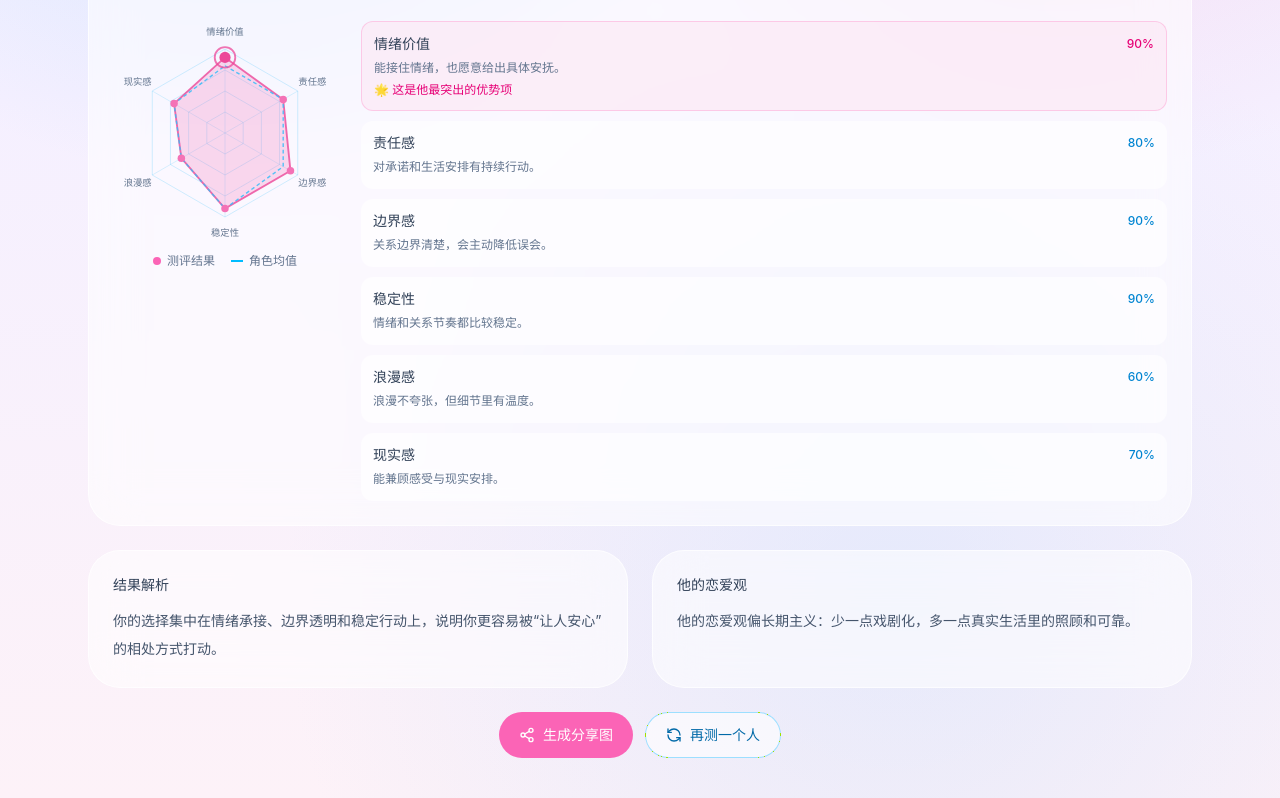
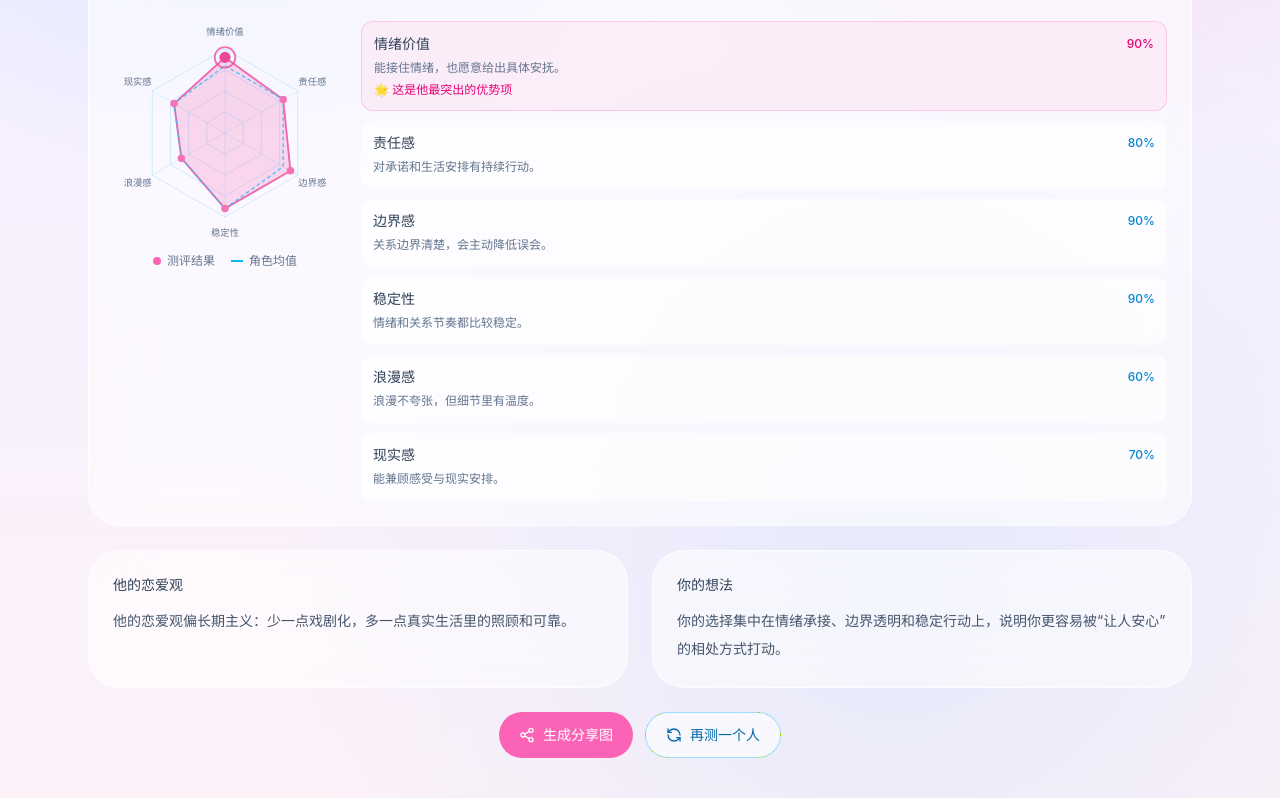
Before and after one commit to yusun787-hub/test-commercial, a React (Vite) app: page /result in a window 1280 px wide. Shown: the part 554-1352 px from the top of the page. Built offline with nearby package versions, Linux system fonts and the light colour scheme.

Commit message:
调整结果页卡片顺序并修改标题
Co-Authored-By: Aime <aime@bytedance.com>
Change-Id: Ib1a7fea664ab74cad9ad856beb8bccb8123ebb4e

```diff
--- a/src/pages/ResultPage.tsx
+++ b/src/pages/ResultPage.tsx
@@ -71,13 +71,13 @@
       {/* 底部两栏 */}
       <section className="grid gap-4 sm:gap-6 sm:grid-cols-2">
         <article className="rounded-[1.5rem] border border-white/70 bg-white/55 p-5 backdrop-blur-xl sm:rounded-[2rem] sm:p-6">
-          <p className="text-sm font-medium text-slate-700">结果解析</p>
-          <p className="mt-3 text-sm leading-7 text-slate-600">{profile.analysis}</p>
+          <p className="text-sm font-medium text-slate-700">他的恋爱观</p>
+          <p className="mt-3 text-sm leading-7 text-slate-600">{profile.partnerView}</p>
         </article>
 
         <article className="rounded-[1.5rem] border border-white/70 bg-white/55 p-5 backdrop-blur-xl sm:rounded-[2rem] sm:p-6">
-          <p className="text-sm font-medium text-slate-700">他的恋爱观</p>
-          <p className="mt-3 text-sm leading-7 text-slate-600">{profile.partnerView}</p>
+          <p className="text-sm font-medium text-slate-700">你的想法</p>
+          <p className="mt-3 text-sm leading-7 text-slate-600">{profile.analysis}</p>
         </article>
       </section>
 
```
